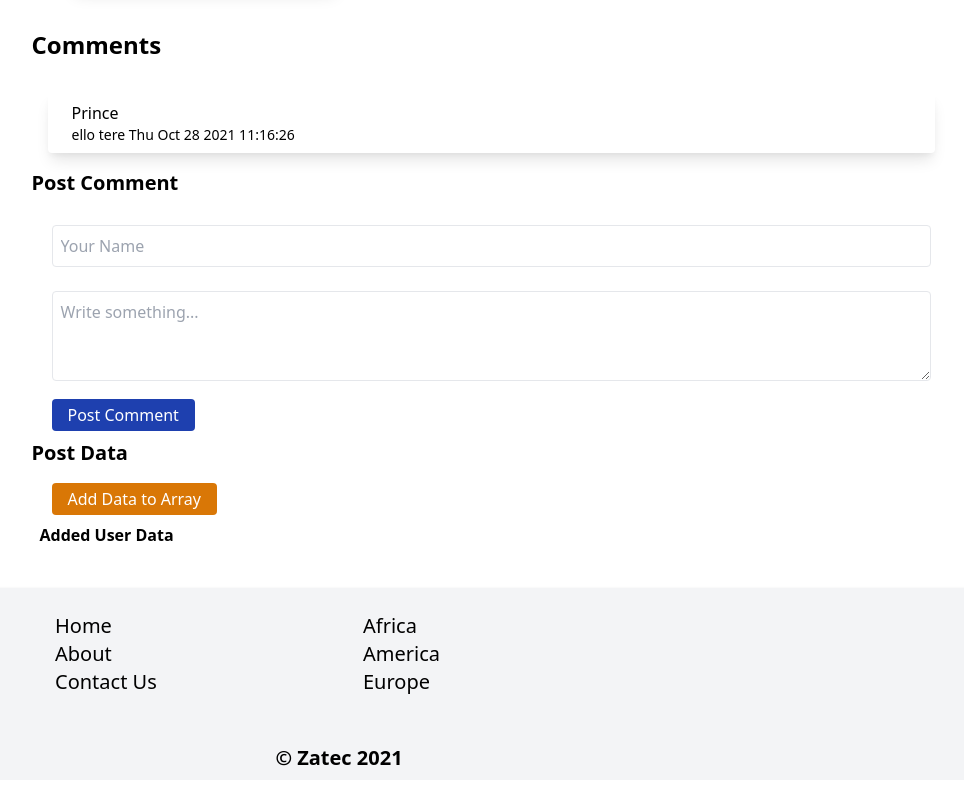
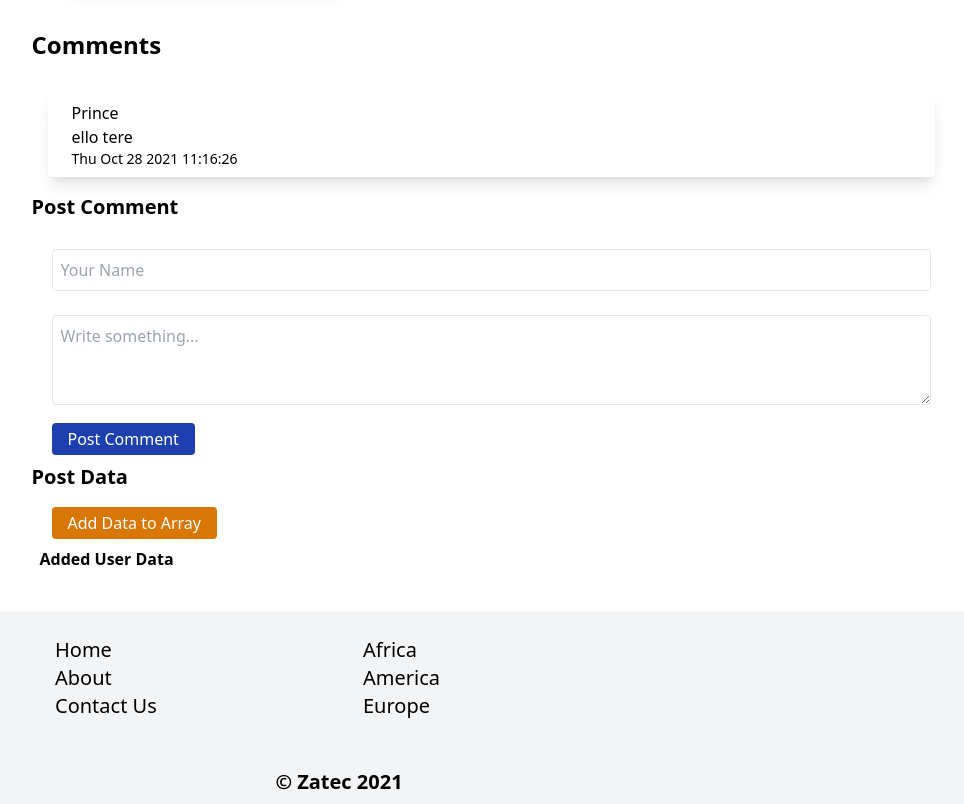
Before and after one commit to PrinceNiyonshuti/Zatec-ReactJS-Project-1, a React (Create React App) app: page / in a window 1280 px wide. Shown: the part 1040-1844 px from the top of the page, without its empty margins (309-1273 px from the left). Before the commit the page ends 1820 px from the top, so only its background shows below. Built offline with nearby package versions, Linux system fonts and the light colour scheme.

Commit message:
added time span

```diff
--- a/src/compoments/Comment.js
+++ b/src/compoments/Comment.js
@@ -48,9 +48,8 @@ const Comment = () => {
               <div className="flex ml-2">
                 <div className="flex flex-col ml-2">
                   <span className="font-medium">{comment.name}</span>
-                  <span className="text-sm ">
-                    {comment.details} {comment.posted_time}
-                  </span>
+                  <span className="text-md ">{comment.details}</span>
+                  <span className="text-sm ">{comment.posted_time}</span>
                 </div>
               </div>
             </li>
```
